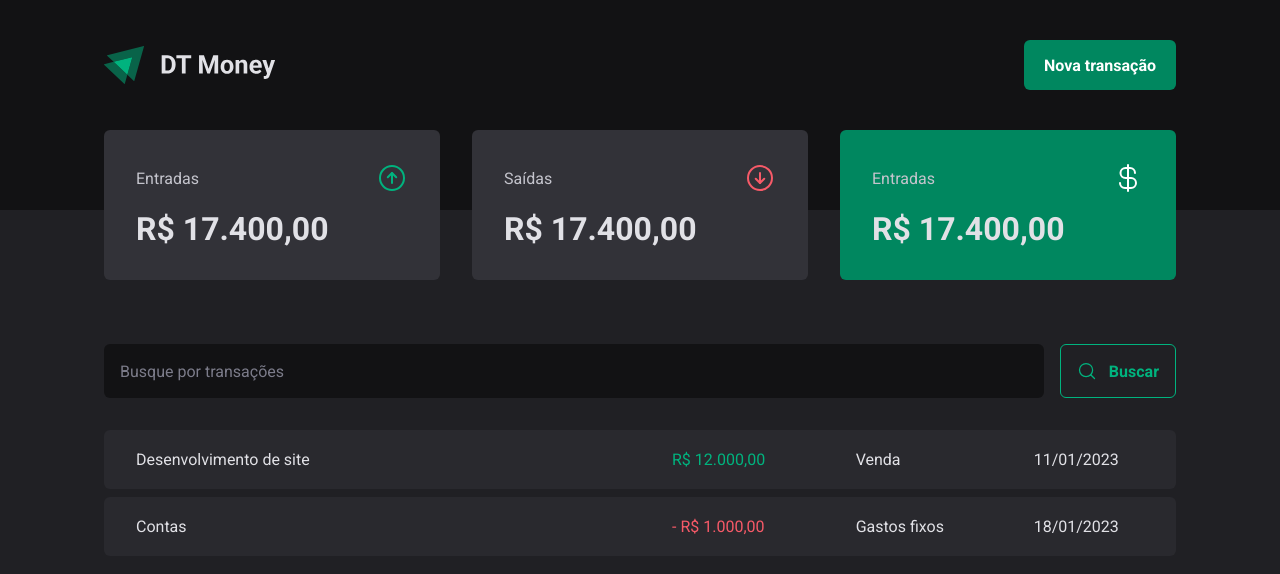
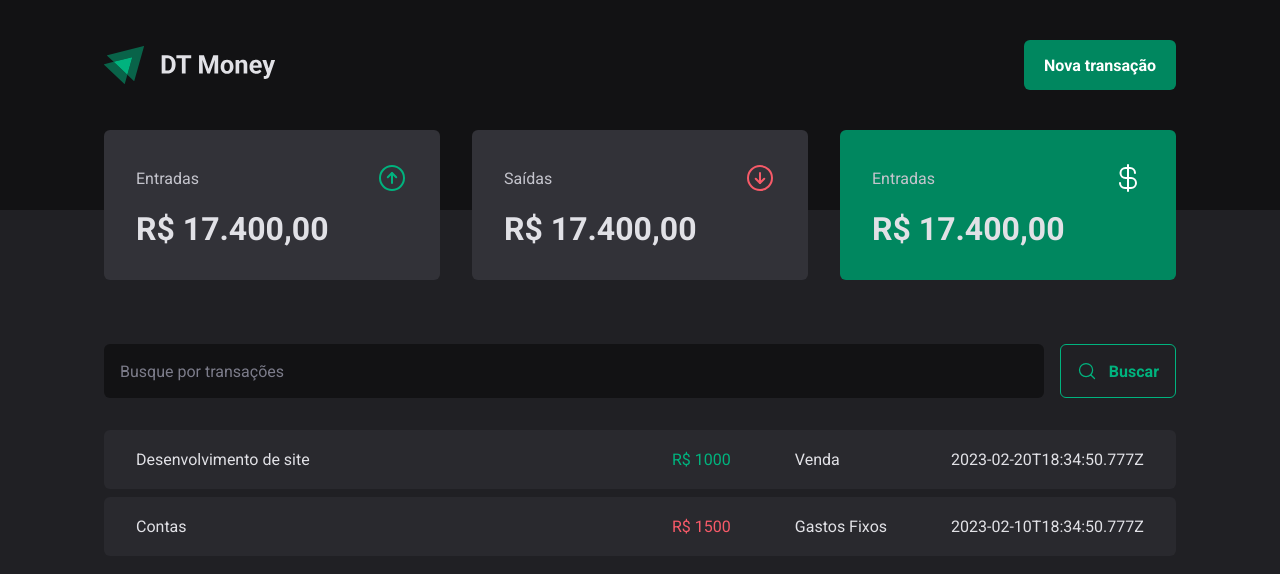
Before and after one commit to joao-hideki/DT_MONEY, a React (Vite) app: page / in a window 1280 px wide. Shown: the top 574 px of the page. Built offline with nearby package versions, Linux system fonts and the light colour scheme; data requests are answered from the project's data file.

Commit message:
integrando a TransactionsTable com a API

```diff
--- a/src/pages/Transactions/index.tsx
+++ b/src/pages/Transactions/index.tsx
@@ -1,9 +1,30 @@
+import { useEffect, useState } from "react";
 import { Header } from "../../components/Header";
 import { Summary } from "../../components/Summary";
 import { SearchForm } from "./components/SearchForm";
 import { PriceHighLight, TransactionsContainer, TransactionsTable } from "./styles";
 
+interface Transaction {
+  id: number;
+  description: string;
+  type: 'income' | 'outcome';
+  value: number,
+  category: string
+  createdAt: string
+}
+
 export function Transactions() {
+  const [transactions, setTransactions] = useState<Transaction[]>([])
+
+  useEffect(() => {
+    async function loadTransactions() {
+      const response = await fetch('http://localhost:3000/transactions')
+      const data = await response.json()
+      setTransactions(data)
+    }
+    loadTransactions()
+  }, [])
+
   return(
     <div>
       <Header />
@@ -12,22 +33,16 @@
         <SearchForm />
         <TransactionsTable>
           <tbody>
-            <tr>
-              <td width="50%">Desenvolvimento de site</td>
-              <td>
-                <PriceHighLight variant="income">R$ 12.000,00</PriceHighLight>
-              </td>
-              <td>Venda</td>
-              <td>11/01/2023</td>
-            </tr>
-            <tr>
-              <td width="50%">Contas</td>
-              <td>
-              <PriceHighLight variant="outcome">- R$ 1.000,00</PriceHighLight>
-              </td>
-              <td>Gastos fixos</td>
-              <td>18/01/2023</td>
-            </tr>
+            {transactions.map(transaction => (
+              <tr key={transaction.id}>
+                <td width="50%">{transaction.description}</td>
+                <td>
+                  <PriceHighLight variant={transaction.type}>R$ {transaction.value}</PriceHighLight>
+                </td>
+                <td>{transaction.category}</td>
+                <td>{transaction.createdAt}</td>
+              </tr>
+            ))}
           </tbody>
         </TransactionsTable>
       </TransactionsContainer>
```
